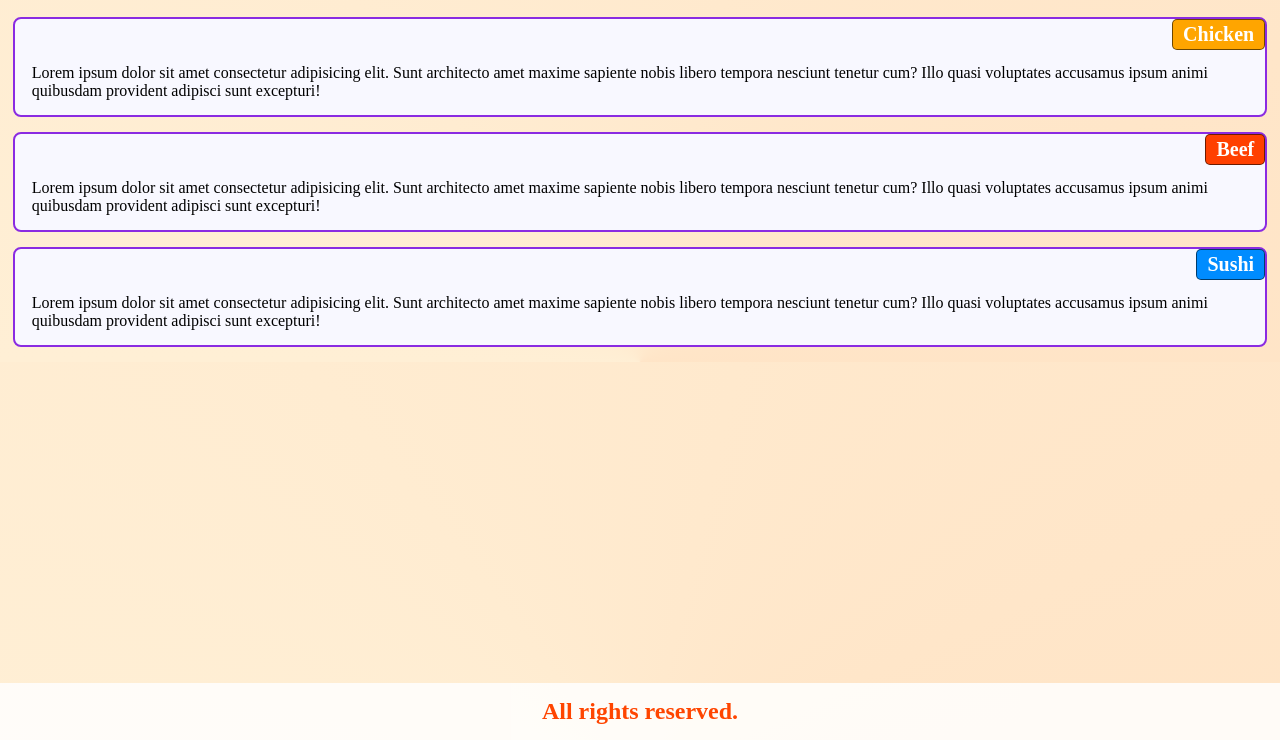
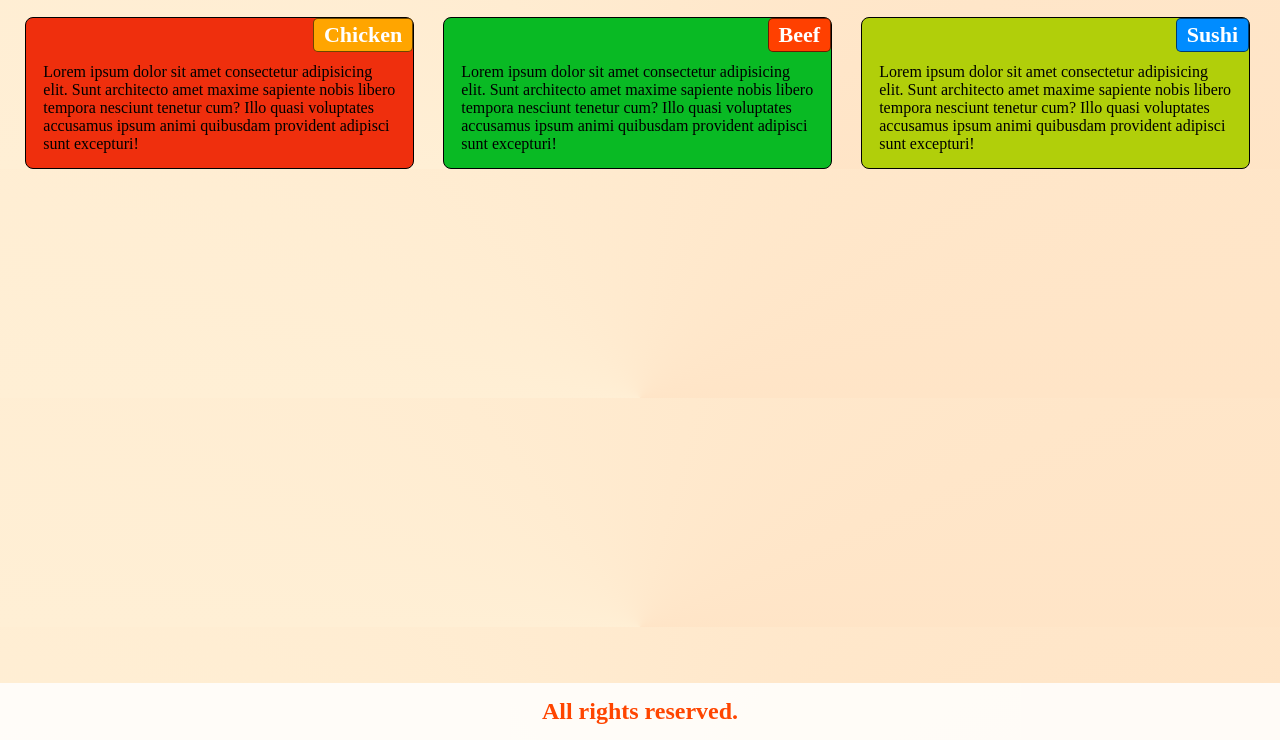
Before and after one commit to mryeminthu/our-menu-coursera, a plain HTML site: page module2-solution/index.html in a window 1280 px wide. Shown: the part 60-800 px from the top of the page. Drawn offline with Linux system fonts and the light colour scheme.

Commit message:
Add media query

```diff
--- a/module2-solution/style.css
+++ b/module2-solution/style.css
@@ -22,19 +22,19 @@ div {
 }
 
 section {
-    width: 100%;
+    width: 95%;
+    height: auto;
     position: relative;
-    margin: 15px 0;
+    margin: 15px auto;
     padding: 15px 17px;
-    border: 2px solid blueviolet;
+    border: 1px solid black;
     border-radius: 8px;
-    background-color: ghostwhite;
     cursor: pointer;
     transition: 0.5s;
 }
 
 section:hover {
-    border: 2px solid rgba(226, 220, 43, 0.888);
+    border: 2px solid blueviolet;
     background-color: rgb(248, 253, 255);
     transform: scale(1.005);
 }
@@ -48,7 +48,19 @@ section h2 {
     border: 1px solid rgba(0, 0, 0, 0.571);
     color: white;
     font-weight: bold;
-    font-size: 20px;
+    font-size: 22px;
+}
+
+.section1 {
+    background-color: rgb(239, 47, 13);
+}
+
+.section2 {
+    background-color: rgb(9, 186, 36);
+}
+
+.section3 {
+    background-color: rgb(177, 207, 10);
 }
 
 .section1 h2 {
@@ -81,9 +93,25 @@ footer {
 }
 
 @media (min-width: 1200px) {
+    .section1,
+    .section2,
+    .section3 {
+        width: 31%;
+        display: inline-block;
+        margin: 0 1%;
+    }
+}
 
-  }
-
-  @media (min-width: 992px) and (max-width: 1199px) {
-
-  }
+@media (min-width: 992px) and (max-width: 1199px) {
+    .section1,
+    .section2 {
+        width: 47.5%;
+        display: inline-block;
+        margin: 0 1% 1%;
+    }
+    .section3 {
+        width: 97.5%;
+        display: inline-block;
+        margin: 0 1%;
+    }
+}
```
